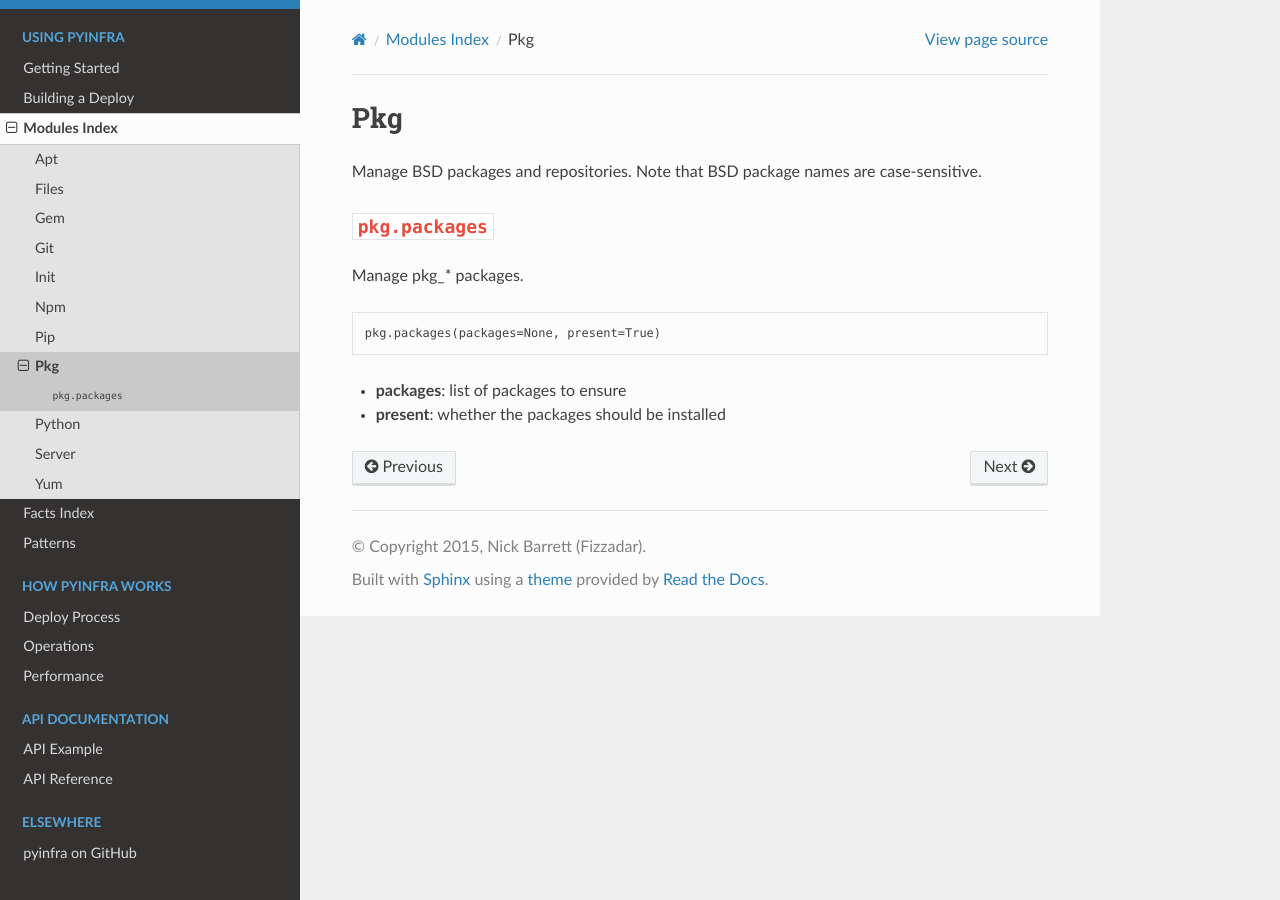
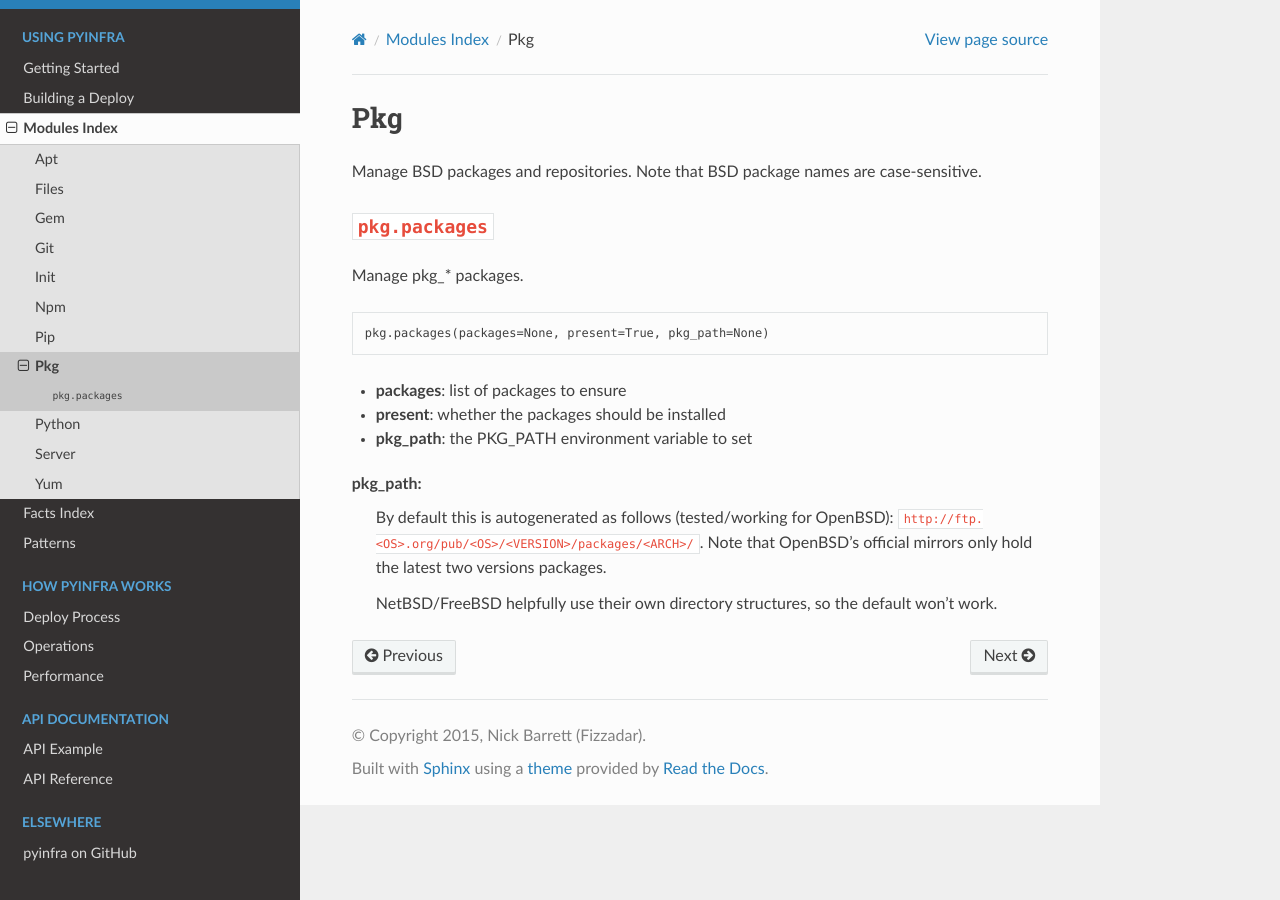
Before and after one commit to pyinfra-dev/pyinfra, a Sphinx documentation site: the page built from docs/modules/pkg.rst, in a window 1280 px wide. Built offline with Sphinx 7.4.7 and the Read the Docs theme 2.0.0, drawn with Linux system fonts in a browser that asks for light colours.

Commit message:
Documentation update for v0.1.dev15.

```diff
--- a/docs/modules/pkg.rst
+++ b/docs/modules/pkg.rst
@@ -11,7 +11,16 @@ Manage pkg_* packages.
 
 .. code:: python
 
-    pkg.packages(packages=None, present=True)
+    pkg.packages(packages=None, present=True, pkg_path=None)
 
 + **packages**: list of packages to ensure
 + **present**: whether the packages should be installed
++ **pkg_path**: the PKG_PATH environment variable to set
+
+pkg_path:
+    By default this is autogenerated as follows (tested/working for OpenBSD):
+    ``http://ftp.<OS>.org/pub/<OS>/<VERSION>/packages/<ARCH>/``. Note that OpenBSD's
+    official mirrors only hold the latest two versions packages.
+
+    NetBSD/FreeBSD helpfully use their own directory structures, so the default won't
+    work.
```
